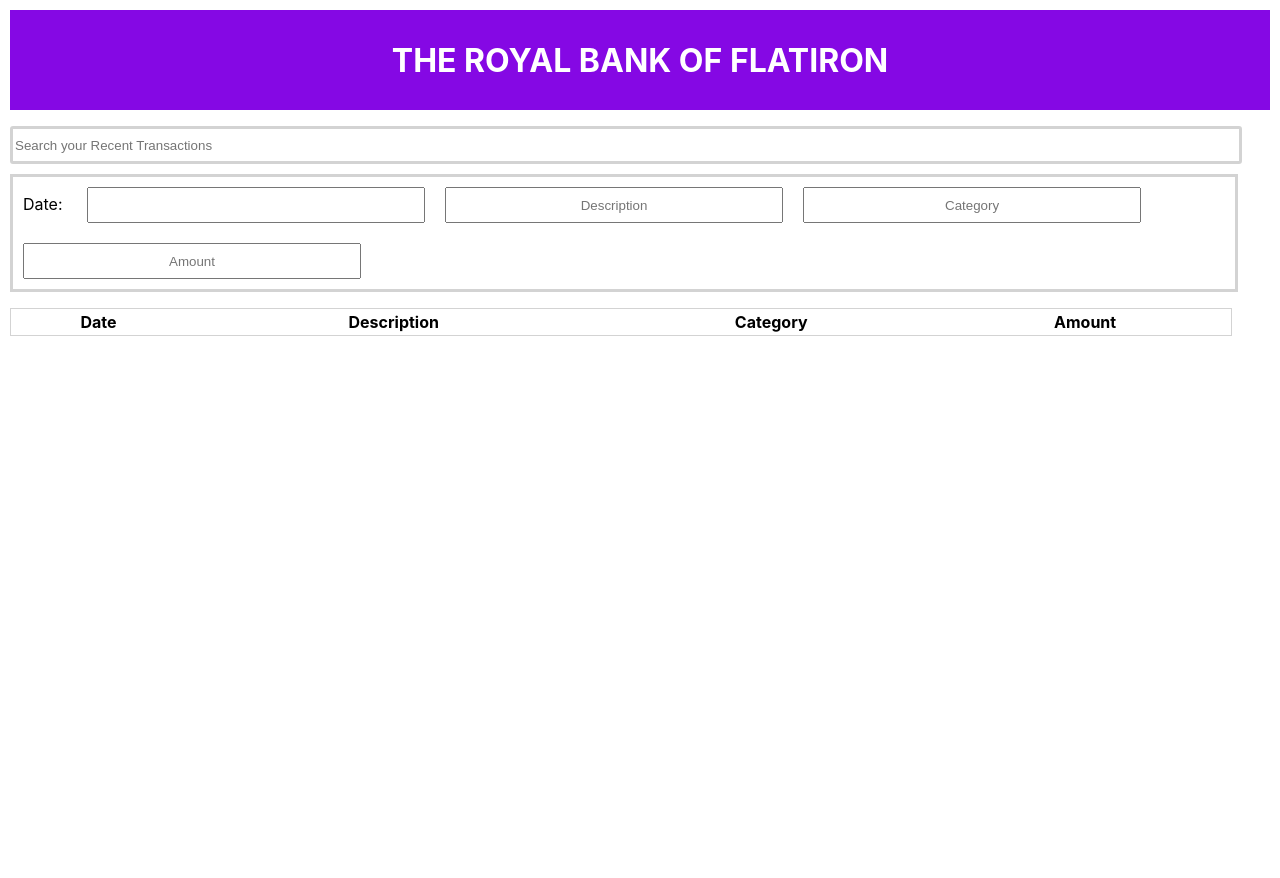
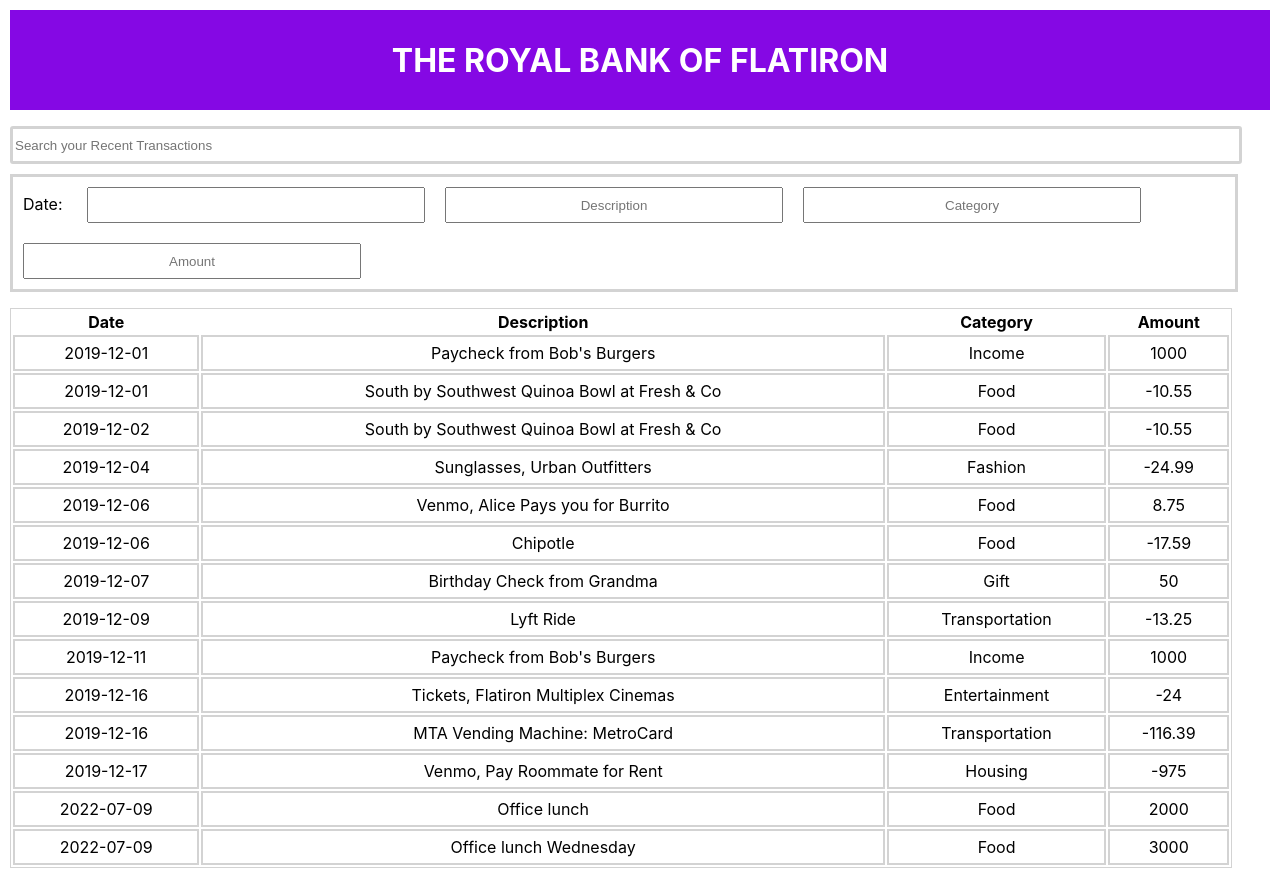
Before and after one commit to Soundmoney254/Bank-of-Flatiron, a React (Create React App) app: page / in a window 1280 px wide. Before the commit the page ends 800 px from the top, so only its background shows below. Built offline with nearby package versions, Linux system fonts and the light colour scheme; data requests are answered from the project's data file.

Commit message:
Finished the fetch

```diff
--- a/db.json
+++ b/db.json
@@ -1,9 +1,4 @@
-
-
 {
-  "json-server": {
-    "port": 8001
-  },
     "transactions": [
       {
         "id": 1,
--- a/package.json
+++ b/package.json
@@ -6,6 +6,7 @@
     "@testing-library/jest-dom": "^5.16.5",
     "@testing-library/react": "^13.4.0",
     "@testing-library/user-event": "^13.5.0",
+    "axios": "^1.3.6",
     "react": "^18.2.0",
     "react-dom": "^18.2.0",
     "react-scripts": "5.0.1",
--- a/src/App.css
+++ b/src/App.css
@@ -40,3 +40,9 @@ hr {
   width: 97%;
   border: solid lightgray;
 }
+td{
+  height: 30px;
+  text-align: center;
+  border: solid 2px lightgray;
+  border-collapse: collapse;
+}
--- a/src/components/Table.js
+++ b/src/components/Table.js
@@ -1,10 +1,12 @@
 import React from 'react';
 import TableHeader from './TableHeader';
+import TableBody from './TableBody';
 
 function Table() {
   return (
    <table id='table'>
     <TableHeader/>
+    <TableBody/>
    </table>
   )
 }
--- a/src/components/TableBody.js
+++ b/src/components/TableBody.js
@@ -1,11 +1,31 @@
-import React from 'react';
-import TableRow from './TableRow';
+import React, { useState, useEffect } from 'react';
 
 function TableBody() {
+  const [transactions, setTransactions] = useState([]);
+  useEffect(() => {
+    async function fetchData() {
+      try {
+        const response = await fetch('http://localhost:8001/transactions');
+        const data = await response.json();
+        setTransactions(data);
+      } catch (error) {
+        console.log(error);
+      }
+    }
+
+    fetchData();
+  }, []);
+
   return (
     <tbody>
-
-
+        {transactions.map(transaction => (
+            <tr key={transaction.id}>
+            <td>{transaction.date}</td>
+            <td>{transaction.description}</td>
+            <td>{transaction.category}</td>
+            <td>{transaction.amount}</td>
+            </tr>
+        ))}
     </tbody>
   )
 }
```
Also changed, not shown: src/components/TableRow.js (deleted, +0 -14 lines), 1 other file (tests, documents, lock files or other folders).
